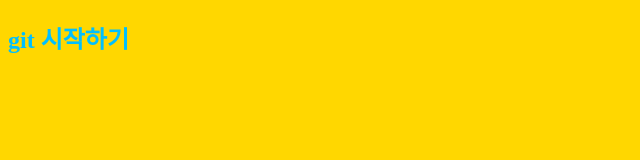
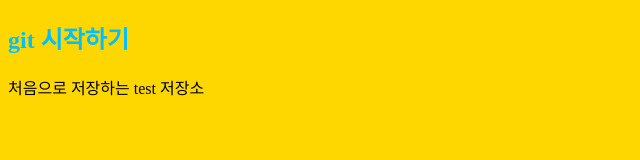
Before and after one commit to kangsmm/test, a plain HTML site: page index.html in a window 1280 px wide. Shown: the whole page, without its empty margins (0-640 px from the left). Drawn offline with Linux system fonts and the light colour scheme.

Commit message:
파일 수정 후 커밋

```diff
--- a/index.html
+++ b/index.html
@@ -9,5 +9,6 @@
 </head>
 <body>
     <h2>git 시작하기</h2>
+    <p>처음으로 저장하는 test 저장소</p>
 </body>
 </html>
```
Also changed, not shown: 1 other file.
